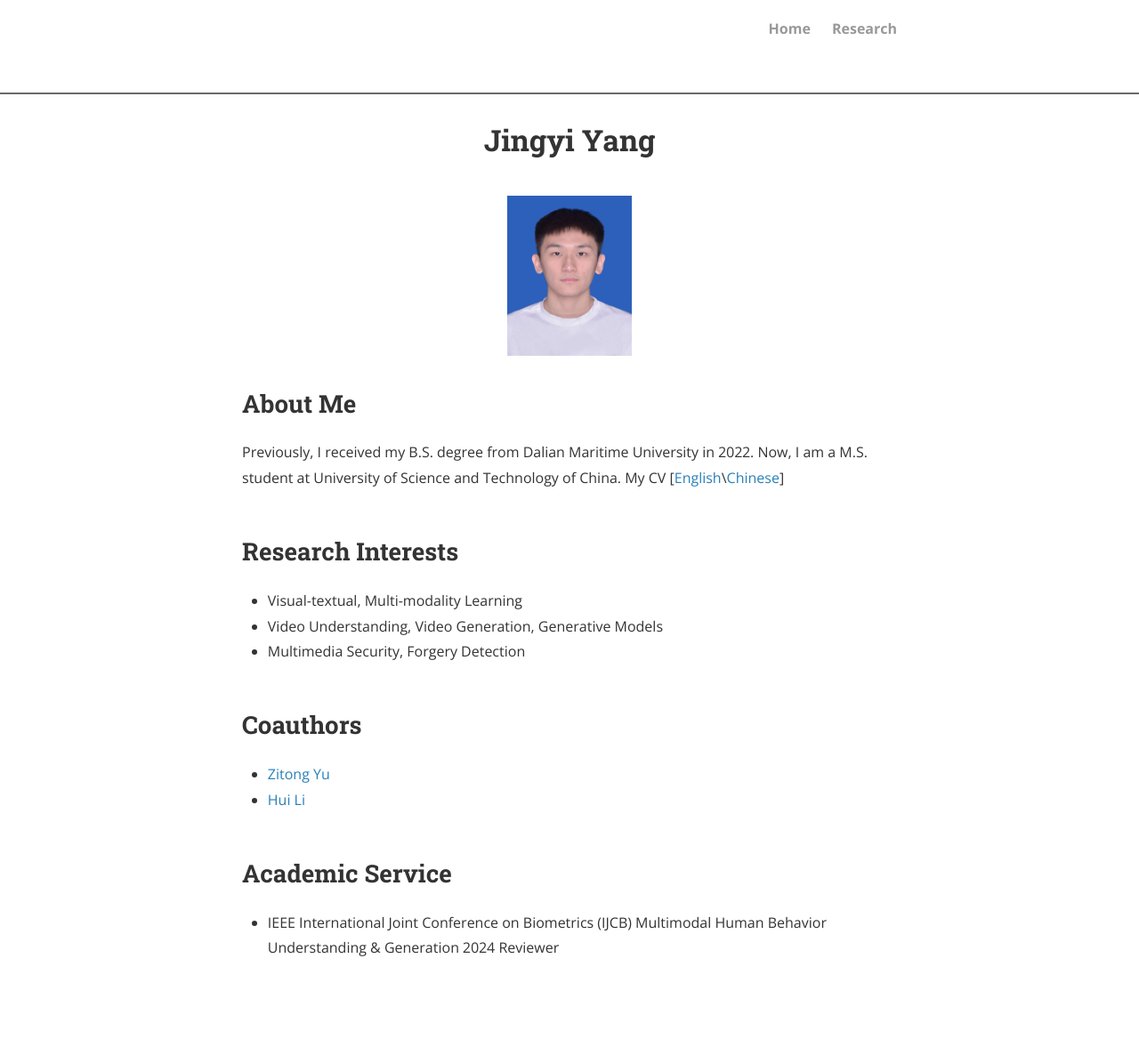
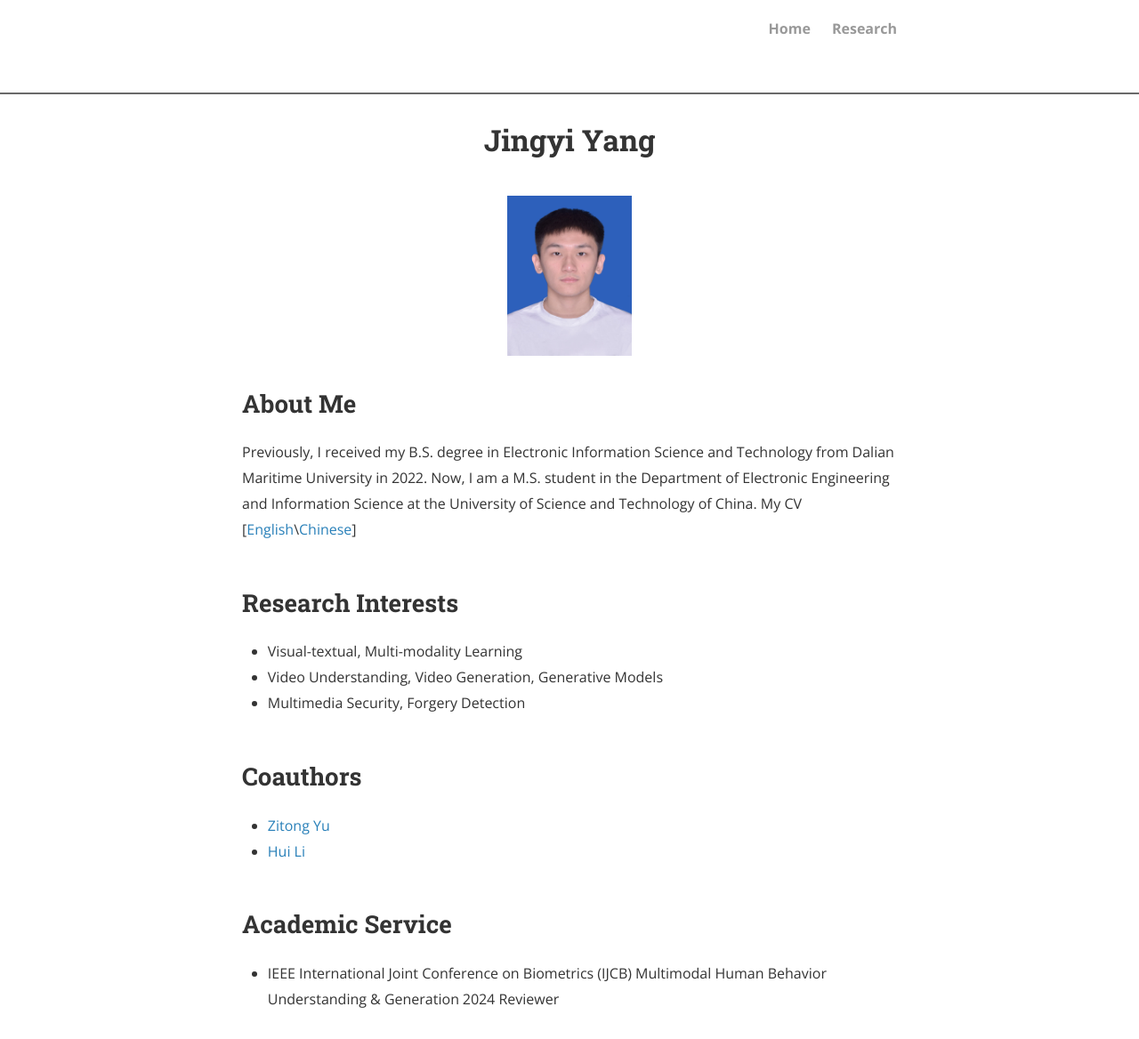
Before and after one commit to yjyddq/yjyddq.github.io, a Jekyll site: the page built from index.html, in a window 1280 px wide. Shown: the whole page at 89% size. Built offline with Jekyll 4.4.1, drawn with Linux system fonts in a browser that asks for light colours; nearby versions of some CDN libraries; comment, search, counter and statistics services are not loaded; a style sheet for code colours, icons or effects is not loaded; before the commit the page ends 1111 px from its top, so only the background shows below that.

Commit message:
Update index.html

```diff
--- a/index.html
+++ b/index.html
@@ -15,8 +15,7 @@ title: Jingyi Yang
 <br>
 
 <h2>About Me</h2>
-<p>Previously, I received my B.S. degree from Dalian Maritime University in 2022. Now, I am a M.S. student at University of Science and Technology of China. My CV [<a href="https://yjyddq.github.io/Resume_English.pdf" target="_self">English</a>\<a href="https://yjyddq.github.io/Resume_Chinese.pdf" target="_self">Chinese</a>]</p>
-
+<p>Previously, I received my B.S. degree in Electronic Information Science and Technology from Dalian Maritime University in 2022. Now, I am a M.S. student in the Department of Electronic Engineering and Information Science at the University of Science and Technology of China. My CV [<a href="https://yjyddq.github.io/Resume_English.pdf" target="_self">English</a>\<a href="https://yjyddq.github.io/Resume_Chinese.pdf" target="_self">Chinese</a>]</p>
 <br>
 
 <h2>Research Interests</h2>
```
